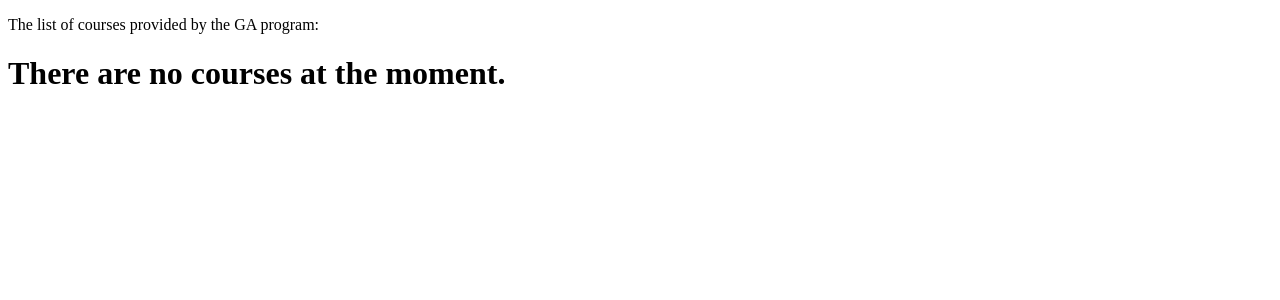
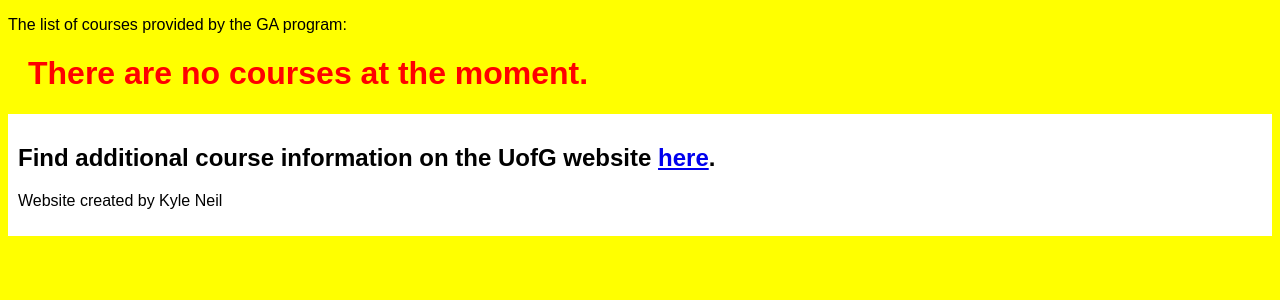
Before and after one commit to neptune-zip/was-practical-test, a Django app: page / in a window 1280 px wide. Shown: the top 300 px of the page. Run offline with Django 3.2, Linux system fonts and the light colour scheme; data that the repository does not hold is empty.

Commit message:
Add styling and extra information

```diff
--- a/GA_courses_Project/GA_courses_Project/settings.py
+++ b/GA_courses_Project/GA_courses_Project/settings.py
@@ -15,6 +15,7 @@ import os
 # Build paths inside the project like this: os.path.join(BASE_DIR, ...)
 BASE_DIR = os.path.dirname(os.path.dirname(os.path.abspath(__file__)))
 TEMPLATE_DIR = os.path.join(BASE_DIR, 'templates')
+STATIC_DIR = os.path.join(BASE_DIR, 'static')
 
 # Quick-start development settings - unsuitable for production
 # See https://docs.djangoproject.com/en/2.2/howto/deployment/checklist/
@@ -119,3 +120,4 @@ USE_TZ = True
 # https://docs.djangoproject.com/en/2.2/howto/static-files/
 
 STATIC_URL = '/static/'
+STATICFILES_DIRS = [STATIC_DIR, ]
--- /dev/null
+++ b/GA_courses_Project/static/css/base.css
@@ -0,0 +1,24 @@
+* {
+    font-family: arial;
+}
+
+body {
+    background-color: yellow;
+}
+
+hr {
+    border: 1px solid black;
+}
+
+footer {
+    background-color: white;
+    padding: 10px;
+}
+
+.indent {
+    text-indent: 20px;
+}
+
+.errmsg {
+    color: red;
+}
--- a/GA_courses_Project/templates/course_lister/index.html
+++ b/GA_courses_Project/templates/course_lister/index.html
@@ -1,8 +1,11 @@
 <!DOCTYPE html>
+{% load staticfiles %}
+
 <html>
 
 <head>
     <title>UofG Graduate Apprenticeship Course List</title>
+    <link rel="stylesheet" href="{% static 'css/base.css' %}" />
 </head>
 
 <body>
@@ -13,11 +16,19 @@
         <h1>{{ each_course.title }}</h1>
         <h3>Starting Date: {{ each_course.starting_date }}</h3>
         <p>{{ each_course.description }}</p>
+        <hr />
         {% endfor %}
         {% else %}
         <h1 class="errmsg">There are no courses at the moment.</h1>
         {% endif %}
     </div>
+    <footer>
+        <h2>Find additional course information on the UofG website <a
+                href="https://www.gla.ac.uk/undergraduate/degrees/softwareengineeringgraduateapprenticeship/"
+                target="_blank">here</a>.
+        </h2>
+        <p>Website created by Kyle Neil</p>
+    </footer>
 </body>
 
 </html>
```
